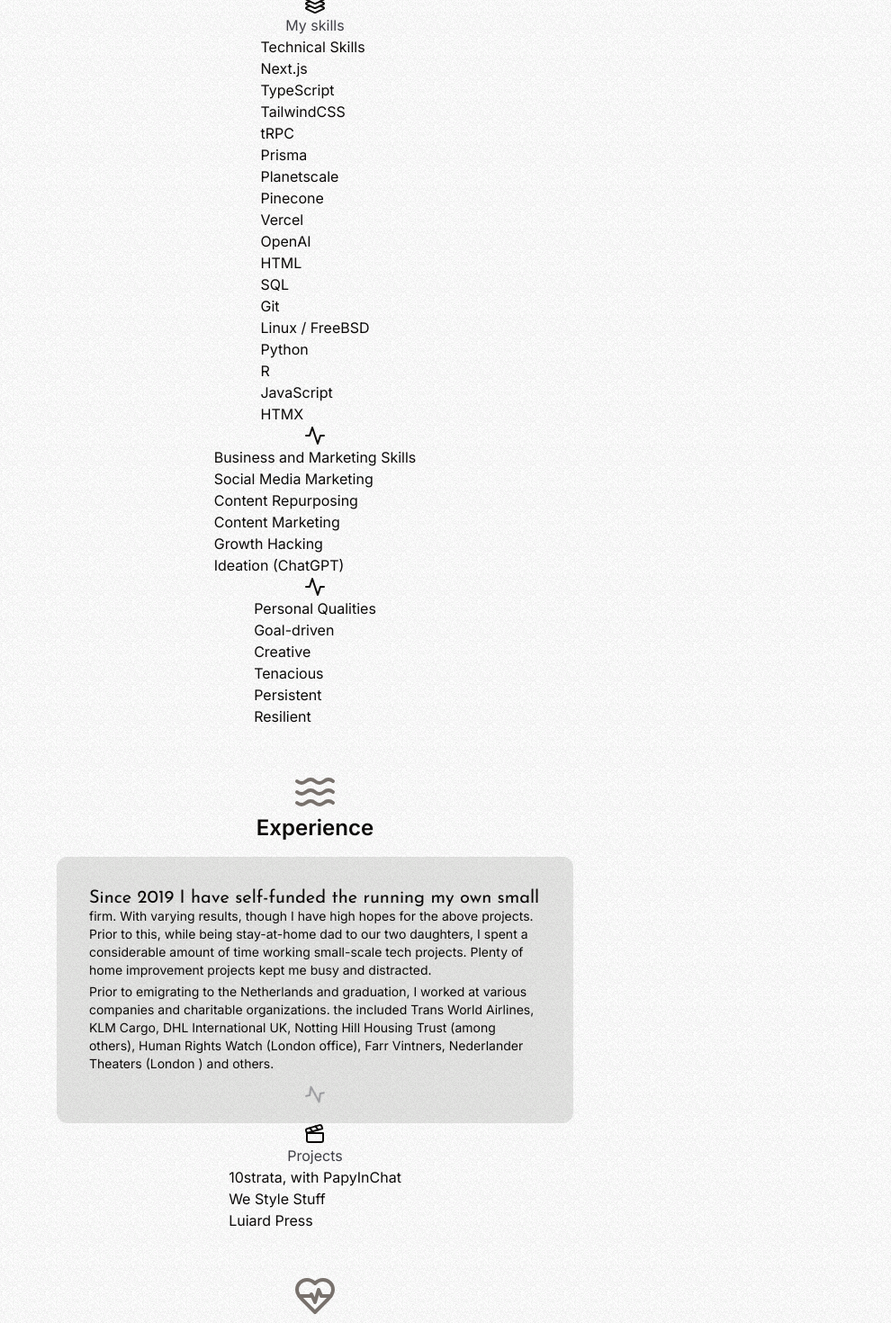
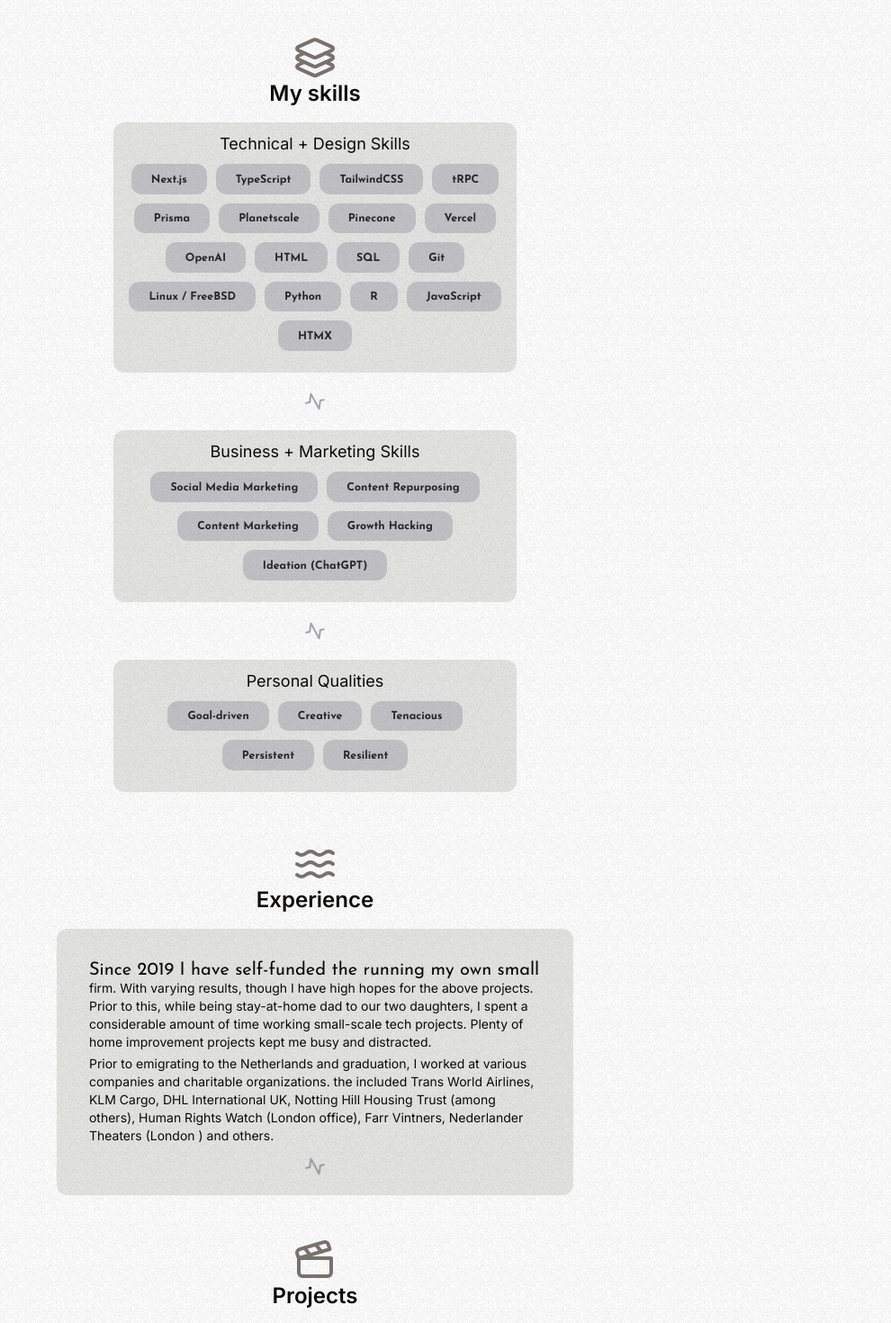
Before and after one commit to cliffrc/a.cliffrc.nl, a Next.js app: page / in a window 1280 px wide. Shown: the part 640-2110 px from the top of the page at 90% size, without its empty margins (290-1280 px from the left). Built offline with nearby package versions, Linux system fonts and the light colour scheme.

Commit message:
Added Pillbox component for Skills and Projects sections

```diff
--- /dev/null
+++ b/src/components/PillBox.tsx
@@ -0,0 +1,28 @@
+import { techSkillsData } from "@/lib/data";
+import React from "react";
+/* pill-box with title*/
+
+interface PillBoxProps {
+  title: string;
+  data: readonly string[];
+}
+
+const PillBox = ({ data, title }: PillBoxProps) => {
+  return (
+    <div className="my-2 max-w-md items-center rounded-xl bg-foreground/10 px-4 pb-6 pt-2.5">
+      <h3 className="mb-2 text-center text-lg">{title}</h3>
+      <ul className="mt-2 flex  flex-wrap justify-center gap-2.5 text-sm">
+        {data.map((pillWord, index) => (
+          <li
+            className="small-caps rounded-xl bg-zinc-500/30 px-[1.375rem]  pb-1.5 pt-[0.475rem] text-[0.775rem] text-zinc-800"
+            key={index}
+          >
+            {pillWord}
+          </li>
+        ))}
+      </ul>
+    </div>
+  );
+};
+
+export default PillBox;
--- a/src/components/Projects.tsx
+++ b/src/components/Projects.tsx
@@ -1,19 +1,17 @@
 import { Clapperboard } from "lucide-react";
 import React from "react";
 import SectionHeader from "./SectionHeader";
+import { personalProjectsData } from "@/lib/data";
+import PillBox from "./PillBox";
 
 const Projects = () => {
   return (
-    <section className="" id="projects">
-      <Clapperboard className="" />
-      <SectionHeader>Projects</SectionHeader>
-      <div>
-        <ul>
-          <li>10strata, with PapyInChat</li>
-          <li>We Style Stuff</li>
-          <li>Luiard Press</li>
-        </ul>
-      </div>
+    <section className="mt-12 flex flex-col items-center" id="projects">
+      <Clapperboard className="h-12 w-12 text-muted-foreground" />
+      <h2 className="mb-2 text-2xl font-semibold">Projects</h2>
+
+      {/* gallery box of text and images */}
+      <PillBox data={personalProjectsData} title="Business Projects" />
     </section>
   );
 };
--- a/src/components/Skills.tsx
+++ b/src/components/Skills.tsx
@@ -1,57 +1,23 @@
 import {
-  techSkillsData,
   businessSkillsData,
   personalSkillsData,
+  techSkillsData,
 } from "@/lib/data";
-import SectionHeader from "./SectionHeader";
-import {
-  ActivityIcon,
-  ArrowDownFromLine,
-  Layers3,
-  Workflow,
-} from "lucide-react";
-import React from "react";
+import { ActivityIcon, Layers3 } from "lucide-react";
+import PillBox from "./PillBox";
 
 const Skills = () => {
   return (
-    <section className="" id="skills">
-      <Layers3 className="" />
+    <section className="mt-12" id="skills">
+      <Layers3 className="h-12 w-12 text-muted-foreground" />
+      <h2 className="mb-2 text-2xl font-semibold">My skills</h2>
 
-      <SectionHeader>My skills</SectionHeader>
-
-      <div className="">
-        <h4 className="">Technical Skills</h4>
-
-        <ul className="">
-          {techSkillsData.map((skill, index) => (
-            <li className="" key={index}>
-              {skill}
-            </li>
-          ))}
-        </ul>
-      </div>
-      <ActivityIcon className="" />
-      <div className="">
-        <h4 className="">Business and Marketing Skills</h4>
-        <ul className="">
-          {businessSkillsData.map((skill, index) => (
-            <li className="" key={index}>
-              {skill}
-            </li>
-          ))}
-        </ul>
-      </div>
-      <ActivityIcon className="" />
-      <div className="">
-        <h4 className="">Personal Qualities</h4>
-        <ul className="">
-          {personalSkillsData.map((skill, index) => (
-            <li className="" key={index}>
-              {skill}
-            </li>
-          ))}
-        </ul>
-      </div>
+      {/* pill-boxes with title*/}
+      <PillBox data={techSkillsData} title="Technical + Design Skills" />
+      <ActivityIcon className="my-3 h-6 w-6 -rotate-[10deg] text-4xl font-semibold text-zinc-600/50  dark:text-white/60" />
+      <PillBox data={businessSkillsData} title="Business + Marketing Skills" />
+      <ActivityIcon className="divIcon2" />
+      <PillBox data={personalSkillsData} title="Personal Qualities" />
     </section>
   );
 };
```
